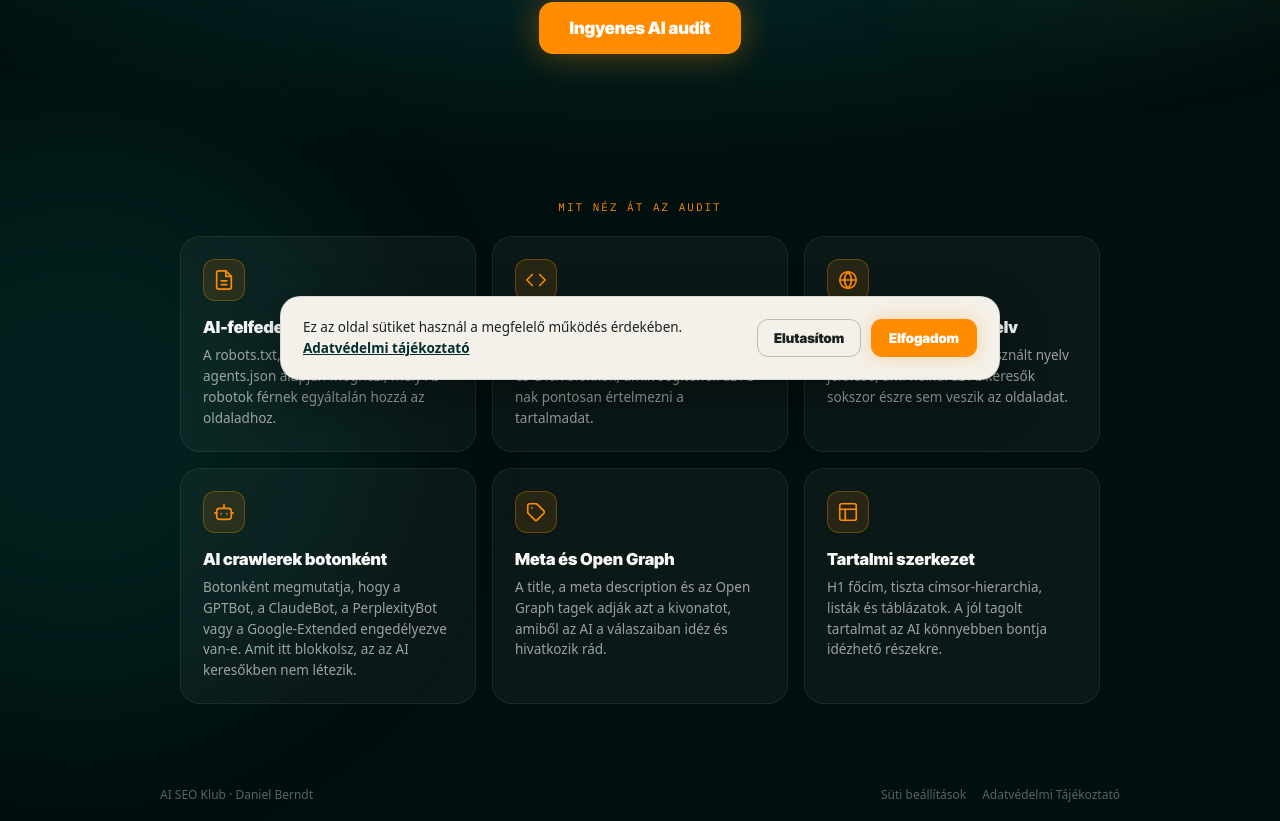
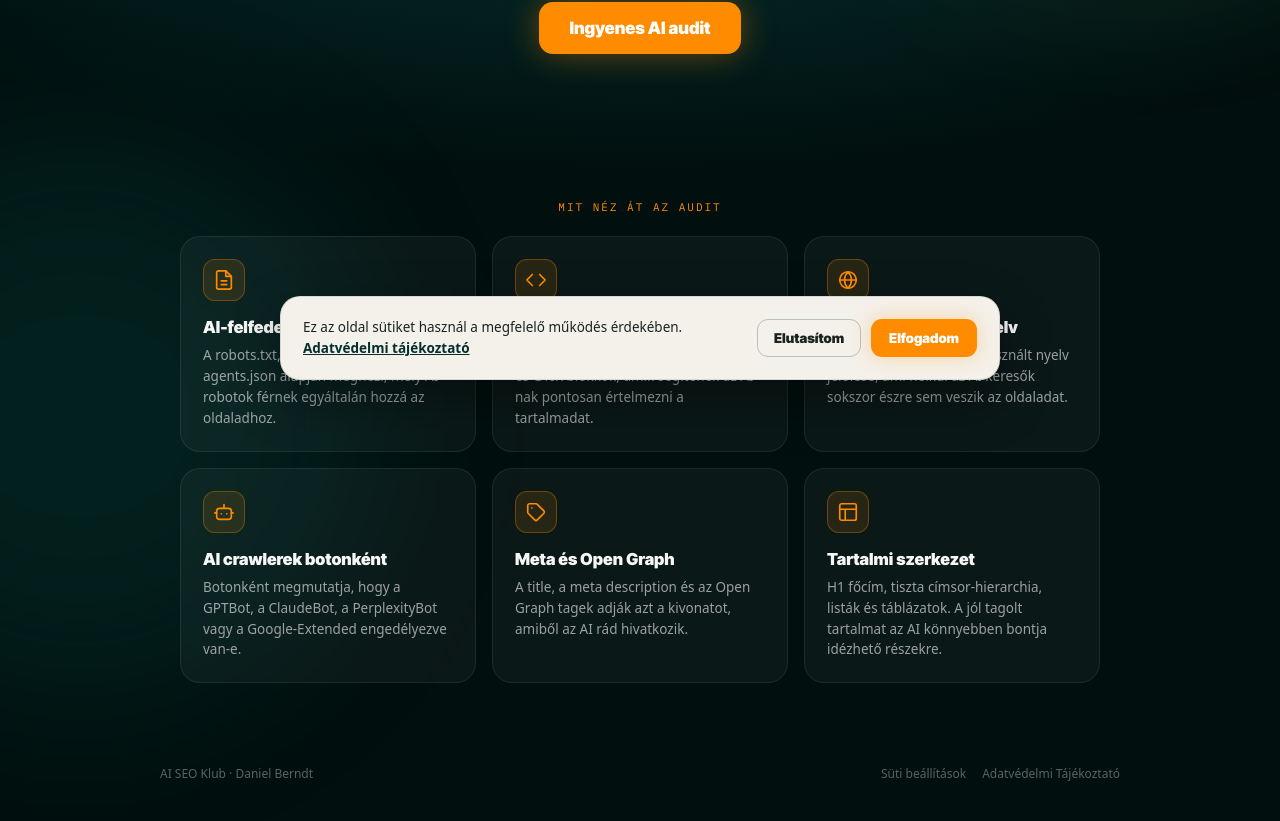
Before and after one commit to danielberndt-ai/aiseoklub, a React (Vite) app: page / in a window 1280 px wide. Shown: the part 404-1225 px from the top of the page. After the commit the page ends 1204 px from the top, so only its background shows below. Built offline with nearby package versions, Linux system fonts and the light colour scheme; a web font is replaced by a local one.

Commit message:
Feature kártyák szövegének rövidítése

```diff
--- a/src/App.jsx
+++ b/src/App.jsx
@@ -699,12 +699,12 @@ const AUDIT_FEATURES = [
   {
     icon: IconBot,
     title: "AI crawlerek botonként",
-    desc: "Botonként megmutatja, hogy a GPTBot, a ClaudeBot, a PerplexityBot vagy a Google-Extended engedélyezve van-e. Amit itt blokkolsz, az az AI keresőkben nem létezik.",
+    desc: "Botonként megmutatja, hogy a GPTBot, a ClaudeBot, a PerplexityBot vagy a Google-Extended engedélyezve van-e.",
   },
   {
     icon: IconTag,
     title: "Meta és Open Graph",
-    desc: "A title, a meta description és az Open Graph tagek adják azt a kivonatot, amiből az AI a válaszaiban idéz és hivatkozik rád.",
+    desc: "A title, a meta description és az Open Graph tagek adják azt a kivonatot, amiből az AI rád hivatkozik.",
   },
   {
     icon: IconLayout,
```
